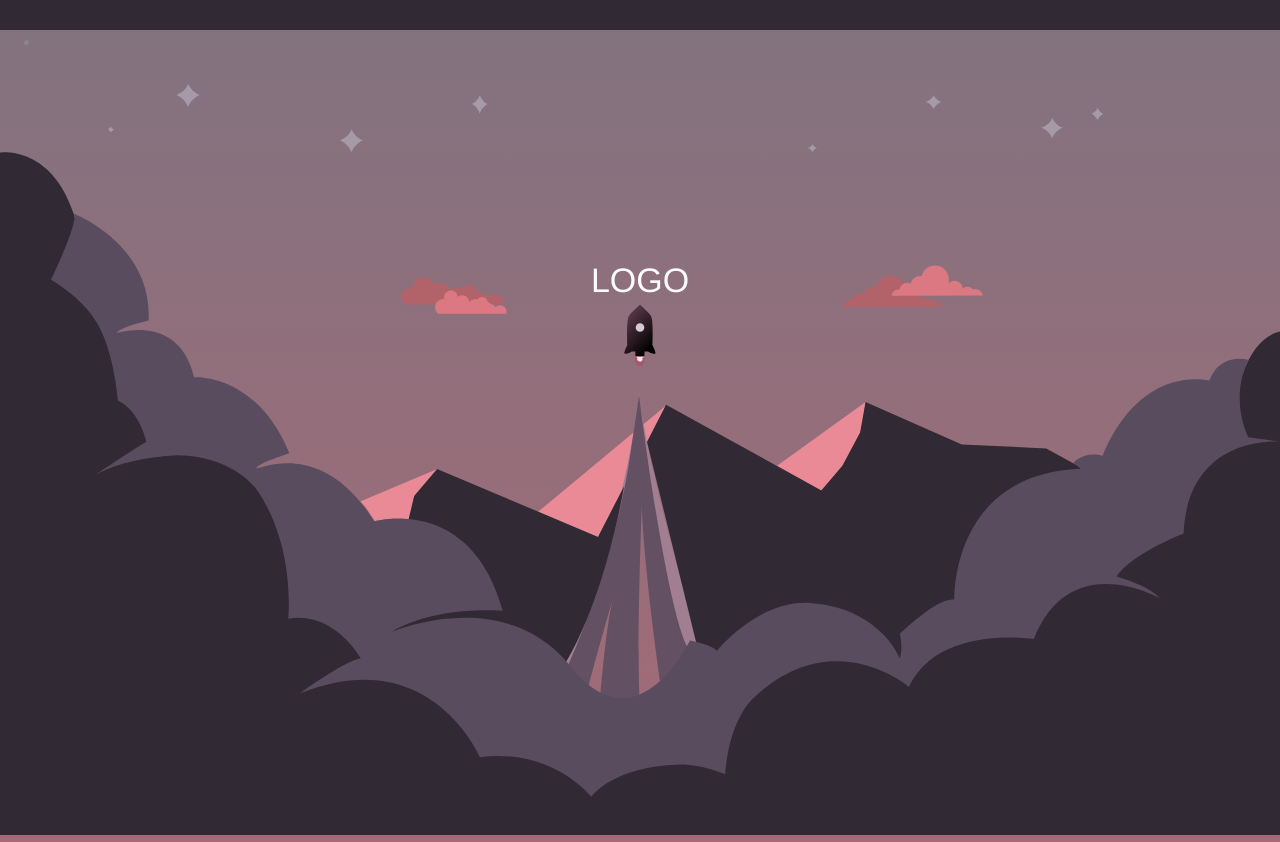
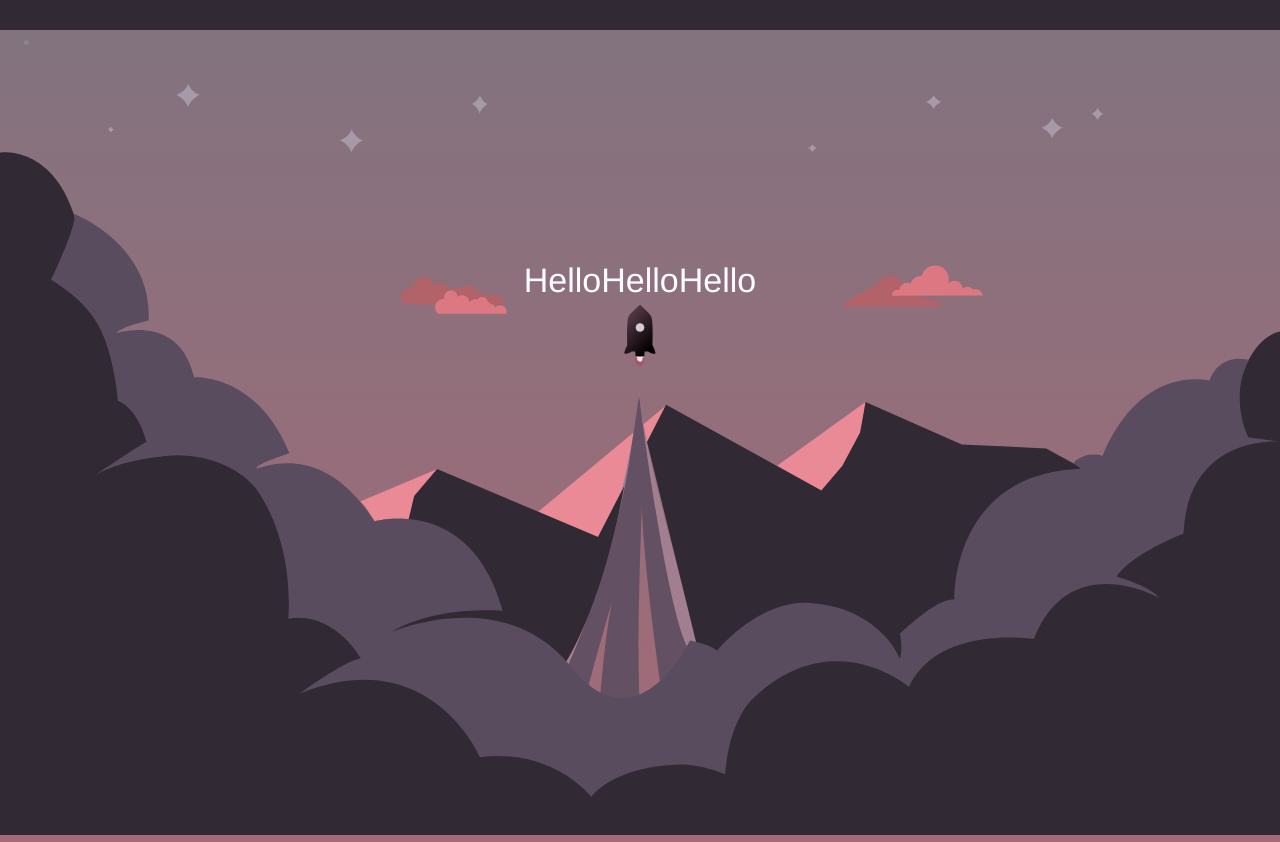
Before and after one commit to Blazingsonic/firecode-work-in-progress, a plain HTML site: page index.html in a window 1280 px wide. Drawn offline with Linux system fonts and the light colour scheme.

Commit message:
Update 2016-02-24T16:28:37.913Z

```diff
--- a/index.html
+++ b/index.html
@@ -24,7 +24,9 @@
     </header>
 
     <div class="logo">
-    	LOGO
+    	<div>Hello</div>
+        <div>Hello</div>
+        <div>Hello</div>
     </div>
 
     <script src="js/app.min.js"></script>
```
Also changed, not shown: css/app.min.css, js/app.min.js.
